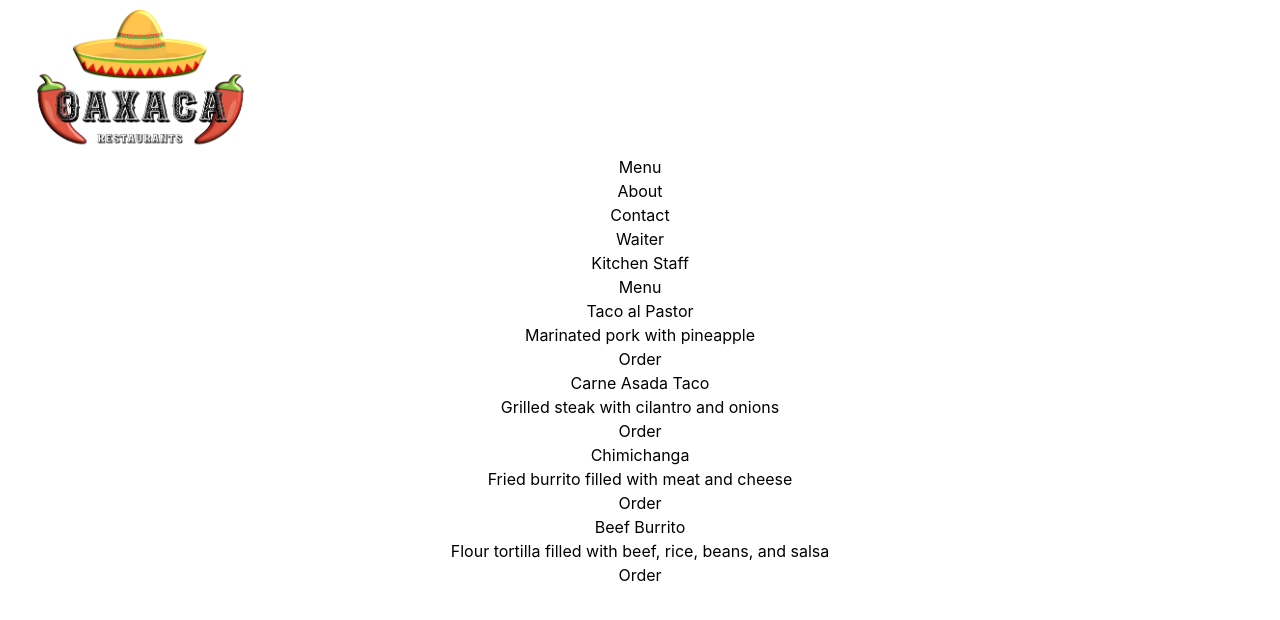
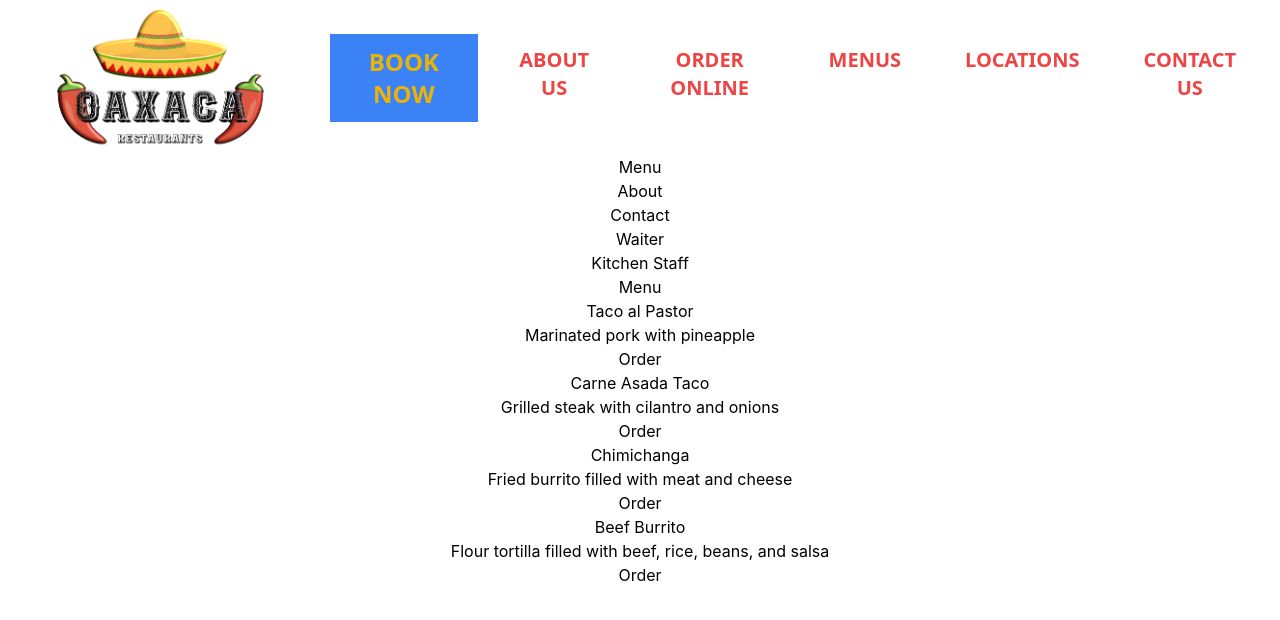
Before and after one commit to mureum/Restaurant-Website, a React (Create React App) app in the folder team-project/: page / in a window 1280 px wide. Shown: the top 620 px of the page. Built offline with nearby package versions, Linux system fonts and the light colour scheme.

Commit message:
Create a navigation bar, add hovering effect, spacing, font

```diff
--- a/team-project/src/App.js
+++ b/team-project/src/App.js
@@ -4,13 +4,34 @@ import "./App.css";
 function App() {
   return (
     <div className="App">
-      <header className="flex">
+      <header className="flex items-center">
         <img
           src={logo}
           width="300"
           height="300"
-          style={{ marginLeft: "-10px", marginTop: "10px" }}
+          style={{ marginLeft: "10px", marginTop: "10px" }}
         />
+
+        <ul className="flex p-3">
+          <li className="p-3 px-6 mx-2 hover:bg-pink-500 bg-blue-500 text-yellow-500 text-2xl font-extrabold font-sans hover:text-yellow-300 uppercase">
+            Book Now
+          </li>
+          <li className="p-3 px-6 mx-2 hover:bg-pink-500 text-red-500 text-xl font-bold font-sans hover:text-yellow-300 uppercase">
+            About Us
+          </li>
+          <li className="p-3 px-6 mx-2 hover:bg-pink-500 text-red-500 text-xl font-bold font-sans hover:text-yellow-300 uppercase">
+            Order Online
+          </li>
+          <li className="p-3 px-6 mx-2 hover:bg-pink-500 text-red-500 text-xl font-bold font-sans hover:text-yellow-300 uppercase">
+            Menus
+          </li>
+          <li className="p-3 px-6 mx-2 hover:bg-pink-500 text-red-500 text-xl font-bold font-sans hover:text-yellow-300 uppercase">
+            Locations
+          </li>
+          <li className="p-3 px-6 mx-2 hover:bg-pink-500 text-red-500 text-xl font-bold font-sans hover:text-yellow-300 uppercase">
+            Contact Us
+          </li>
+        </ul>
       </header>
       <ul>
         <li>
```
